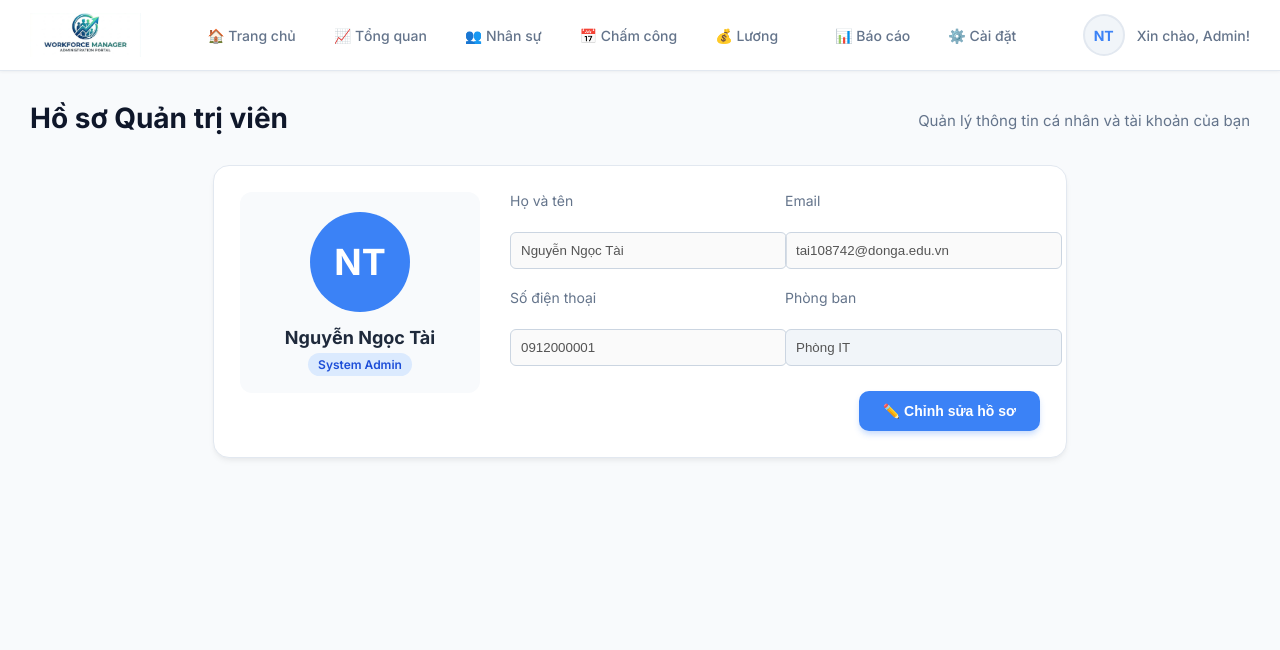
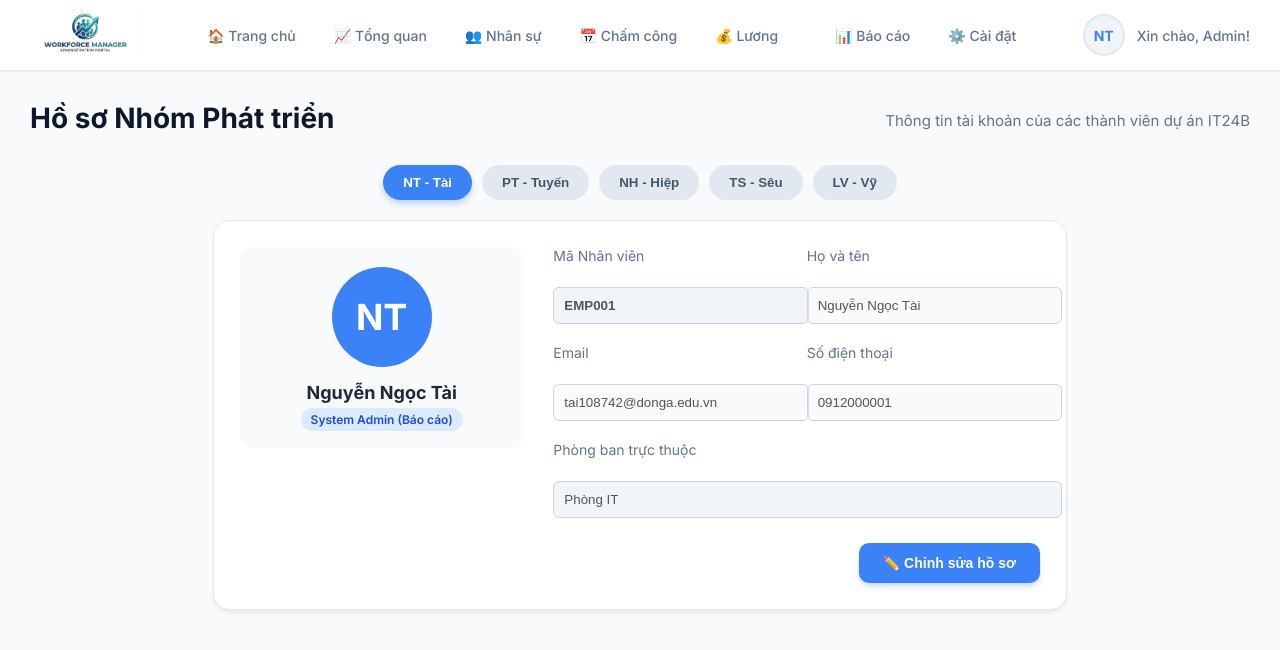
Before and after one commit to Nguyen-Ngoc-Tai-IT01/hr-payroll-management-website, a React (Vite) app: page /profile in a window 1280 px wide. Shown: the top 650 px of the page. Built offline with nearby package versions, Linux system fonts and the light colour scheme.

Commit message:
Update file profile

```diff
--- a/src/pages/admin/Profile.jsx
+++ b/src/pages/admin/Profile.jsx
@@ -1,37 +1,71 @@
-import React, { useState } from 'react';
+import React, { useState, useEffect } from 'react';
 import './Admin.css';
 
 function Profile() {
-  // Trạng thái lưu thông tin cá nhân của Admin
-  const [profile, setProfile] = useState({
-    fullName: 'Nguyễn Ngọc Tài',
-    email: 'tai108742@donga.edu.vn',
-    phone: '0912000001',
-    role: 'System Admin',
-    department: 'Phòng IT',
-    joinDate: '15/01/2023'
-  });
+  // Dữ liệu của 5 thành viên trong nhóm (Chuẩn khớp với employees.json)
+  const teamMembers = [
+    { id: 'EMP001', fullName: 'Nguyễn Ngọc Tài', email: 'tai108742@donga.edu.vn', phone: '0912000001', role: 'System Admin (Báo cáo)', department: 'Phòng IT', avatar: 'NT' },
+    { id: 'EMP005', fullName: 'Nguyễn Trọng Tuyến', email: 'tuyen.it@it24b.vn', phone: '0912000005', role: 'IT Helpdesk (Tổng quan)', department: 'Phòng IT', avatar: 'PT' },
+    { id: 'EMP002', fullName: 'Huỳnh Công Hiệp', email: 'hiep.hr@it24b.vn', phone: '0912000002', role: 'Trưởng phòng (Nhân sự)', department: 'Phòng Nhân sự', avatar: 'NH' },
+    { id: 'EMP003', fullName: 'Sêu', email: 'seu.admin@it24b.vn', phone: '0912000003', role: 'Chuyên viên (Chấm công)', department: 'Phòng Nhân sự', avatar: 'TS' },
+    { id: 'EMP004', fullName: 'tăng Tấn Vỹ', email: 'vy.acc@it24b.vn', phone: '0912000004', role: 'Kế toán (Tiền lương)', department: 'Phòng Kế toán', avatar: 'LV' }
+  ];
 
+  // Trạng thái người đang được chọn xem (Mặc định là Tài - index 0)
+  const [selectedIndex, setSelectedIndex] = useState(0);
+
+  // Trạng thái dữ liệu đang hiển thị trong Form
+  const [profile, setProfile] = useState(teamMembers[0]);
   const [isEditing, setIsEditing] = useState(false);
+
+  // Mỗi khi đổi tab chọn người khác, cập nhật lại form
+  useEffect(() => {
+    setProfile(teamMembers[selectedIndex]);
+    setIsEditing(false); // Tắt chế độ sửa khi đổi người
+  }, [selectedIndex]);
 
   const handleSave = () => {
     setIsEditing(false);
-    alert('✅ Đã cập nhật hồ sơ thành công!');
+    alert(`✅ Đã cập nhật hồ sơ cho ${profile.fullName} thành công!`);
   };
 
   return (
     <div className="dashboard-wrapper">
       <div className="page-header">
-        <h2>Hồ sơ Quản trị viên</h2>
-        <p>Quản lý thông tin cá nhân và tài khoản của bạn</p>
+        <h2>Hồ sơ Nhóm Phát triển</h2>
+        <p>Thông tin tài khoản của các thành viên dự án IT24B</p>
       </div>
 
-      <div className="dash-card" style={{ maxWidth: '800px', margin: '0 auto', display: 'flex', gap: '30px', alignItems: 'flex-start' }}>
+      {/* Thanh chọn thành viên (Tabs) */}
+      <div style={{ display: 'flex', gap: '10px', marginBottom: '20px', flexWrap: 'wrap', justifyContent: 'center' }}>
+        {teamMembers.map((member, index) => (
+          <button
+            key={member.id}
+            onClick={() => setSelectedIndex(index)}
+            style={{
+              padding: '10px 20px',
+              borderRadius: '30px',
+              border: 'none',
+              cursor: 'pointer',
+              fontWeight: '600',
+              transition: 'all 0.3s',
+              backgroundColor: selectedIndex === index ? '#3b82f6' : '#e2e8f0',
+              color: selectedIndex === index ? 'white' : '#475569',
+              boxShadow: selectedIndex === index ? '0 4px 6px rgba(59, 130, 246, 0.3)' : 'none'
+            }}
+          >
+            {member.avatar} - {member.fullName.split(' ').pop()}
+          </button>
+        ))}
+      </div>
+
+      {/* Khu vực hiển thị thông tin */}
+      <div className="dash-card" style={{ maxWidth: '800px', margin: '0 auto', display: 'flex', gap: '30px', alignItems: 'flex-start', flexWrap: 'wrap' }}>
 
         {/* Cột trái: Avatar */}
-        <div style={{ display: 'flex', flexDirection: 'column', alignItems: 'center', gap: '15px', padding: '20px', backgroundColor: '#f8fafc', borderRadius: '12px', minWidth: '200px' }}>
+        <div style={{ display: 'flex', flexDirection: 'column', alignItems: 'center', gap: '15px', padding: '20px', backgroundColor: '#f8fafc', borderRadius: '12px', minWidth: '200px', flex: '1 1 200px' }}>
           <div style={{ width: '100px', height: '100px', borderRadius: '50%', backgroundColor: '#3b82f6', color: 'white', display: 'flex', alignItems: 'center', justifyContent: 'center', fontSize: '36px', fontWeight: 'bold' }}>
-            NT
+            {profile.avatar}
           </div>
           <div style={{ textAlign: 'center' }}>
             <h3 style={{ margin: '0 0 5px 0', fontSize: '18px' }}>{profile.fullName}</h3>
@@ -42,8 +76,12 @@ function Profile() {
         </div>
 
         {/* Cột phải: Form thông tin */}
-        <div style={{ flex: 1, width: '100%' }}>
+        <div style={{ flex: '2 1 400px', width: '100%' }}>
           <div className="grid-2" style={{ gap: '20px' }}>
+            <div className="form-group">
+              <label style={{ display: 'block', marginBottom: '8px', color: '#64748b', fontSize: '14px' }}>Mã Nhân viên</label>
+              <input type="text" value={profile.id} disabled style={{ width: '100%', padding: '10px', borderRadius: '6px', border: '1px solid #cbd5e1', backgroundColor: '#f1f5f9', fontWeight: 'bold' }} />
+            </div>
             <div className="form-group">
               <label style={{ display: 'block', marginBottom: '8px', color: '#64748b', fontSize: '14px' }}>Họ và tên</label>
               <input type="text" value={profile.fullName} disabled={!isEditing}
@@ -62,8 +100,8 @@ function Profile() {
                      onChange={(e) => setProfile({...profile, phone: e.target.value})}
                      style={{ width: '100%', padding: '10px', borderRadius: '6px', border: '1px solid #cbd5e1' }} />
             </div>
-            <div className="form-group">
-              <label style={{ display: 'block', marginBottom: '8px', color: '#64748b', fontSize: '14px' }}>Phòng ban</label>
+            <div className="form-group" style={{ gridColumn: '1 / -1' }}>
+              <label style={{ display: 'block', marginBottom: '8px', color: '#64748b', fontSize: '14px' }}>Phòng ban trực thuộc</label>
               <input type="text" value={profile.department} disabled style={{ width: '100%', padding: '10px', borderRadius: '6px', border: '1px solid #cbd5e1', backgroundColor: '#f1f5f9' }} />
             </div>
           </div>
```
